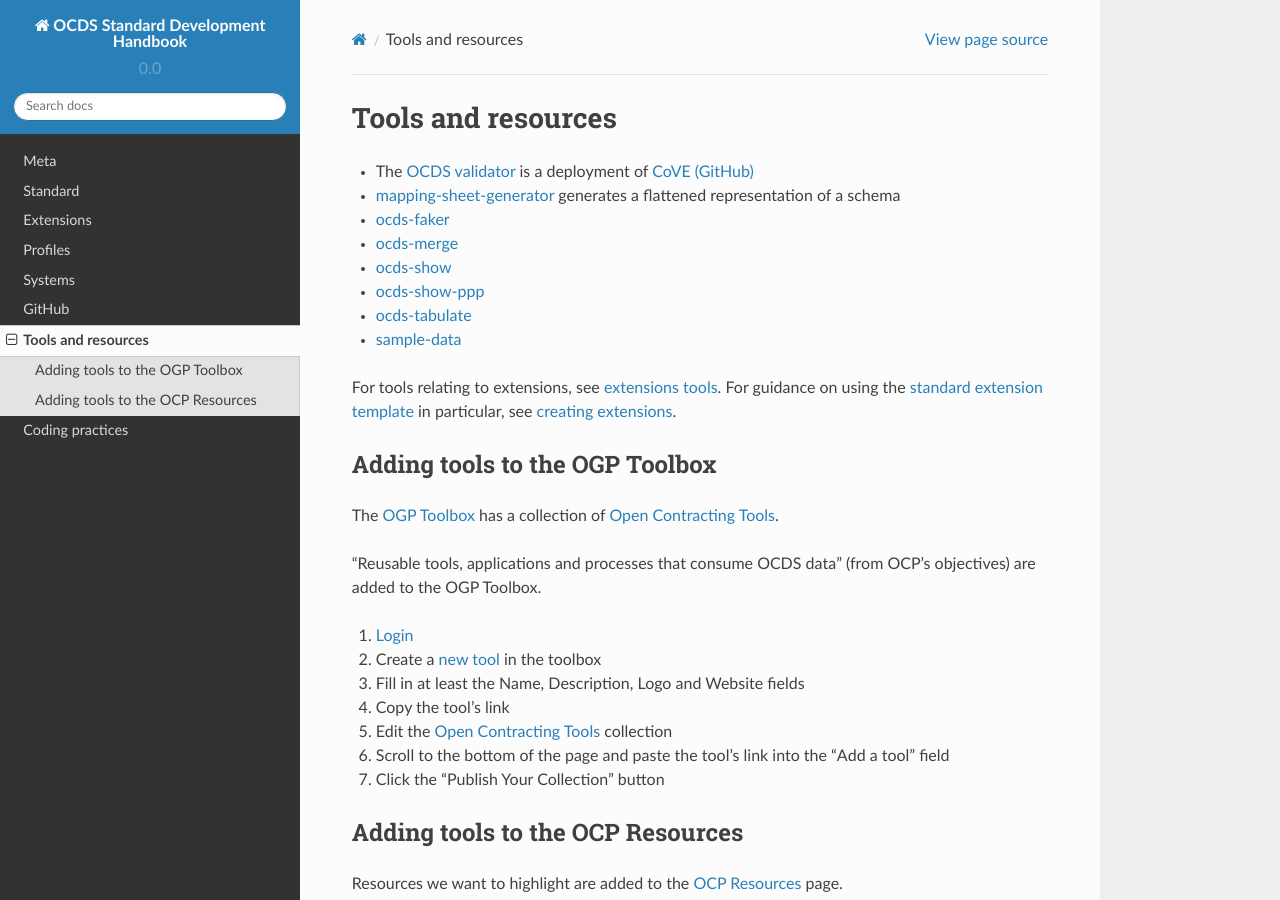
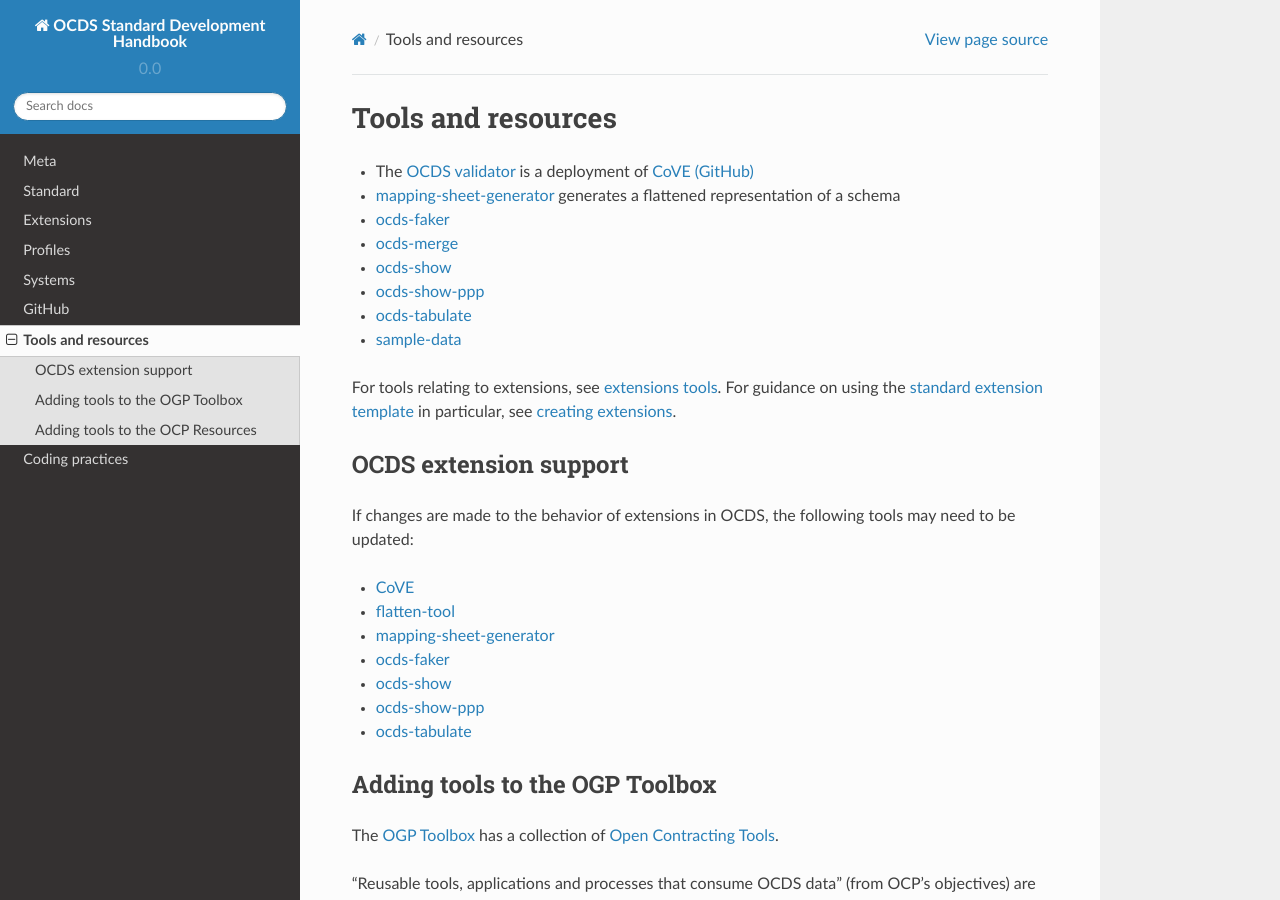
Before and after one commit to open-contracting/standard-development-handbook, a Sphinx documentation site: the page built from docs/tools/index.md, in a window 1280 px wide and 900 px high. Built offline with Sphinx 7.4.7 and the Read the Docs theme 2.0.0, drawn with Linux system fonts in a browser that asks for light colours.

Commit message:
Document extension support, follow-up from #36

```diff
--- a/docs/tools/index.md
+++ b/docs/tools/index.md
@@ -10,6 +10,18 @@
 * [sample-data](https://github.com/open-contracting/sample-data)
 
 For tools relating to extensions, see [extensions tools](../extensions#tools). For guidance on using the [standard extension template](https://github.com/open-contracting/standard_extension_template) in particular, see [creating extensions](../extensions#creating-extensions).
+
+## OCDS extension support
+
+If changes are made to the behavior of extensions in OCDS, the following tools may need to be updated:
+
+* [CoVE](https://github.com/OpenDataServices/cove)
+* [flatten-tool](https://github.com/opendataservices/flatten-tool/)
+* [mapping-sheet-generator](https://github.com/open-contracting/mapping-sheet-generator)
+* [ocds-faker](https://github.com/open-contracting/ocds-faker)
+* [ocds-show](https://github.com/open-contracting/ocds-show)
+* [ocds-show-ppp](https://github.com/open-contracting/ocds-show-ppp)
+* [ocds-tabulate](https://github.com/open-contracting/ocds-tabulate)
 
 ## Adding tools to the OGP Toolbox
 
```
